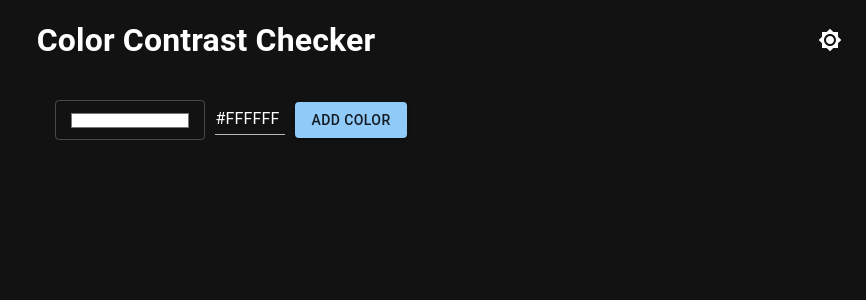
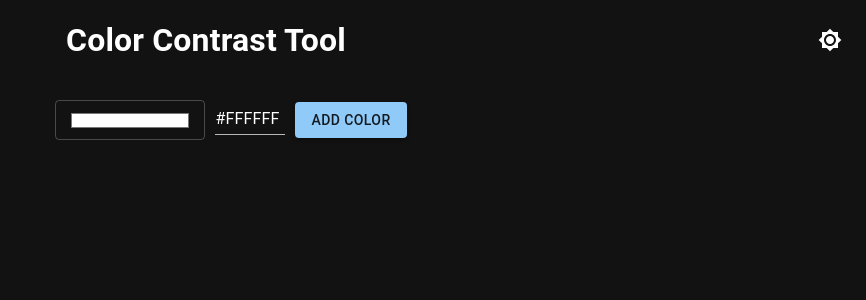
Before and after one commit to jaco8060/Color-Contrast-Tool, a React (Vite) app: page / in a window 1280 px wide. Shown: the top 300 px of the page, without its empty margins (414-1280 px from the left). Built offline with nearby package versions, Linux system fonts and the light colour scheme.

Commit message:
update title from color contrast checker to color contrast tool

```diff
--- a/index.html
+++ b/index.html
@@ -5,7 +5,7 @@
     <link rel="icon" href="./public/palette.ico" type="image/x-icon" />
 
     <meta name="viewport" content="width=device-width, initial-scale=1.0" />
-    <title>Colour Contrast Checker</title>
+    <title>Colour Contrast tool</title>
   </head>
   <body>
     <div id="root"></div>
--- a/src/App.jsx
+++ b/src/App.jsx
@@ -79,7 +79,7 @@ function App() {
     <ThemeProvider theme={theme}>
       <CssBaseline />
       <div className="headerContainer">
-        <h1>Color Contrast Checker</h1>
+        <h1>Color Contrast Tool</h1>
         <IconButton
           onClick={toggleTheme}
           color="inherit"
```
